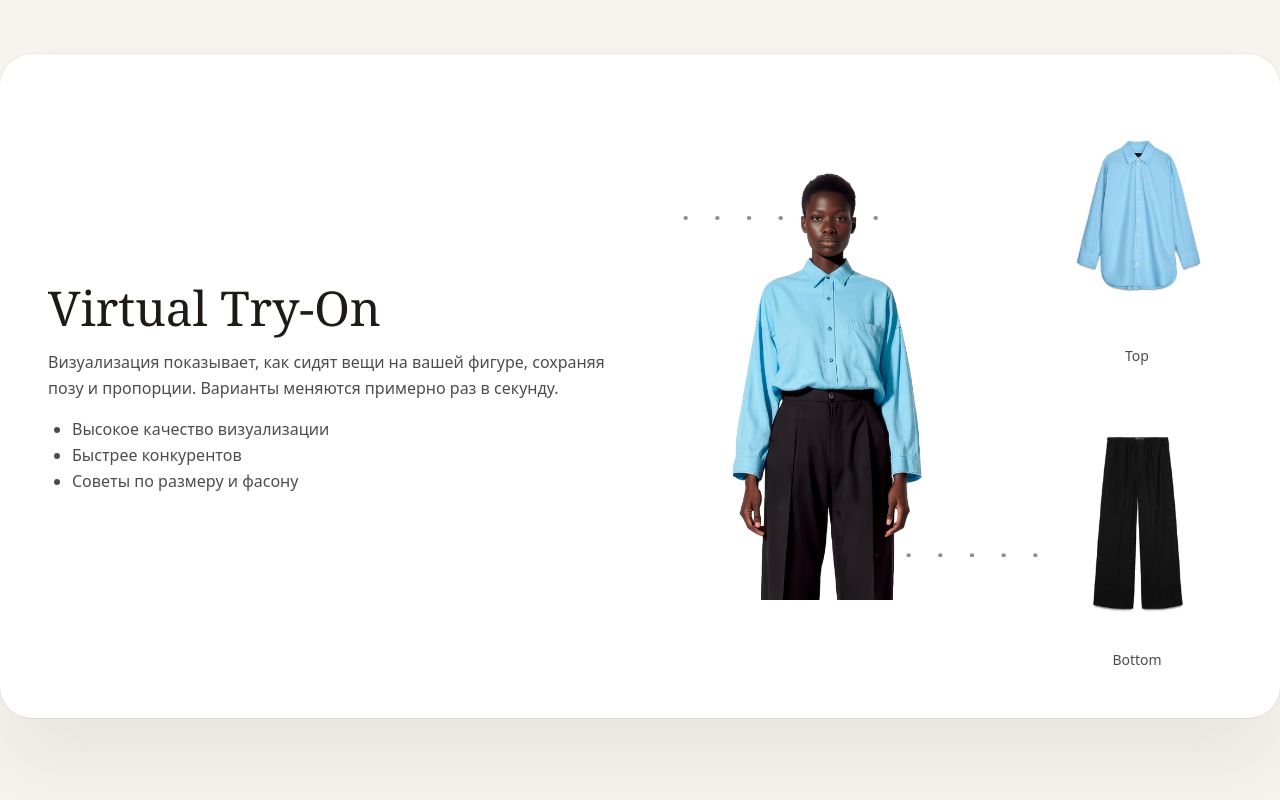
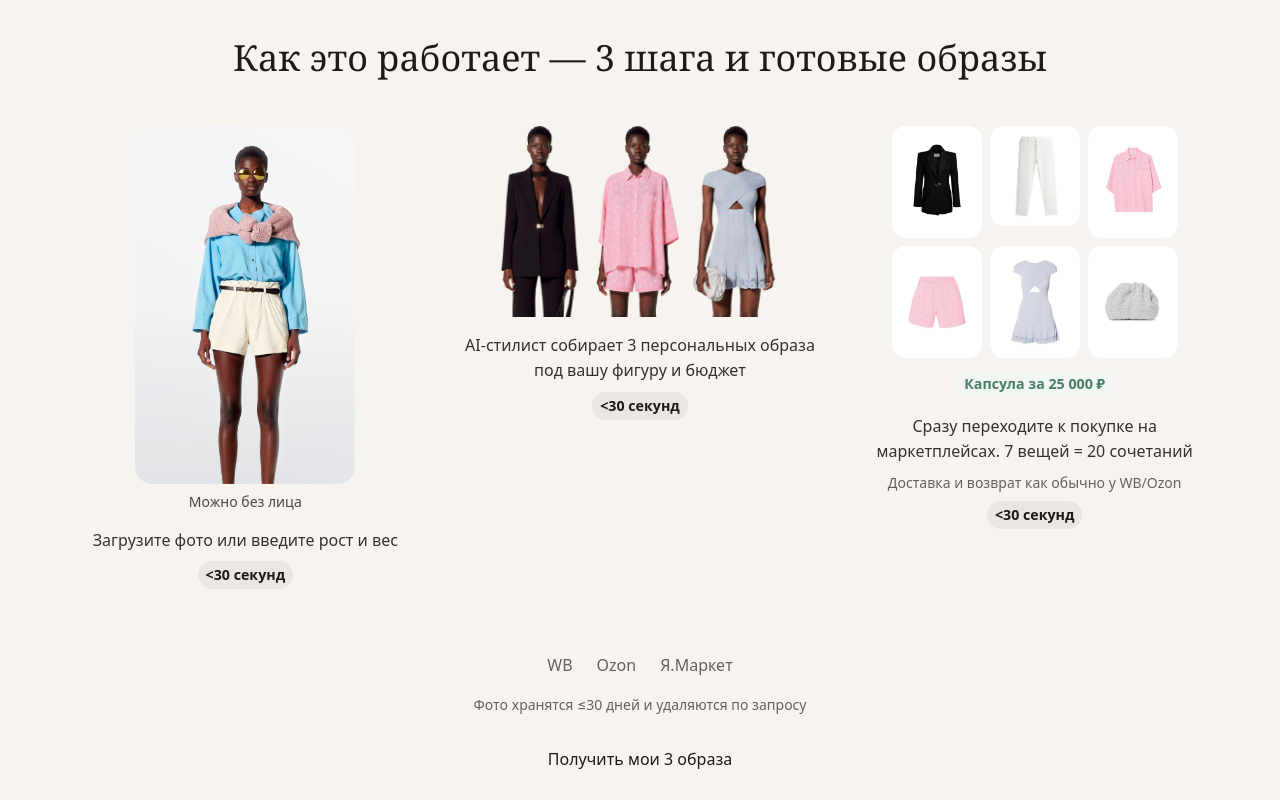
Before and after one commit to IceDarold/ai-stylist-landing, a Next.js app: page / in a window 1280 px wide. Shown: the part 1800-2600 px from the top of the page. Built offline with nearby package versions, Linux system fonts and the light colour scheme.

Commit message:
feat: implement how it works block

```diff
--- a/src/app/page.tsx
+++ b/src/app/page.tsx
@@ -1,6 +1,7 @@
 import { Hero } from "@/components/Hero";
 import { ScrollyCopy } from "@/components/ScrollyCopy";
 import { Benefits } from "@/components/Benefits";
+import { HowItWorks } from "@/components/HowItWorks";
 import { TryOn } from "@/components/TryOn";
 import { FinalCTA } from "@/components/FinalCTA";
 import { Footer } from "@/components/Footer";
@@ -11,6 +12,7 @@ export default function Page() {
       <Hero />
       <ScrollyCopy text="Neo - это стилист на базе искусственного ителлекта, который помогает выбирать одежду проще, увереннее и быстрее на основе ваших персональных параметров и предпочтений." />
       <Benefits />
+      <HowItWorks />
       <TryOn />
       <FinalCTA />
       <Footer />
--- /dev/null
+++ b/src/components/HowItWorks.tsx
@@ -0,0 +1,104 @@
+import Image from "next/image";
+
+export function HowItWorks() {
+  return (
+    <section className="py-24" aria-label="Как это работает">
+      <div className="container text-center">
+        <h2 className="font-serif text-4xl">Как это работает — 3 шага и готовые образы</h2>
+
+        <div className="mt-12 grid gap-8 md:grid-cols-3">
+          {/* Шаг 1 */}
+          <div className="flex flex-col items-center">
+            <figure>
+              <Image
+                src="/person.jpg"
+                alt="Пример фото пользователя"
+                width={220}
+                height={260}
+                className="rounded-lg object-cover"
+              />
+              <figcaption className="mt-2 text-sm text-black/70">Можно без лица</figcaption>
+            </figure>
+            <p className="mt-4 text-black/80">Загрузите фото или введите рост и вес</p>
+            <span className="badge neutral mt-2">&lt;30 секунд</span>
+          </div>
+
+          {/* Шаг 2 */}
+          <div className="flex flex-col items-center">
+            <div className="flex justify-center gap-2">
+              <Image
+                src="/items/person-1.png"
+                alt="Образ 1"
+                width={90}
+                height={120}
+                className="rounded-md object-cover"
+              />
+              <Image
+                src="/items/person-2.png"
+                alt="Образ 2"
+                width={90}
+                height={120}
+                className="rounded-md object-cover"
+              />
+              <Image
+                src="/items/person-3.png"
+                alt="Образ 3"
+                width={90}
+                height={120}
+                className="rounded-md object-cover"
+              />
+            </div>
+            <p className="mt-4 text-black/80">
+              AI-стилист собирает 3 персональных образа под вашу фигуру и бюджет
+            </p>
+            <span className="badge neutral mt-2">&lt;30 секунд</span>
+          </div>
+
+          {/* Шаг 3 */}
+          <div className="flex flex-col items-center">
+            <div className="grid grid-cols-3 gap-2">
+              {[
+                "/items/top-1.jpg",
+                "/items/bottom-1.jpg",
+                "/items/top-2.jpg",
+                "/items/bottom-2.jpg",
+                "/items/top-3.jpg",
+                "/items/bottom-3.jpg",
+              ].map((src) => (
+                <Image
+                  key={src}
+                  src={src}
+                  alt="Товар"
+                  width={90}
+                  height={120}
+                  className="rounded-md object-cover"
+                />
+              ))}
+            </div>
+            <span className="badge brand mt-3">Капсула за 25 000 ₽</span>
+            <p className="mt-4 text-black/80">
+              Сразу переходите к покупке на маркетплейсах. 7 вещей = 20 сочетаний
+            </p>
+            <p className="mt-2 text-sm text-black/60">
+              Доставка и возврат как обычно у WB/Ozon
+            </p>
+            <span className="badge neutral mt-2">&lt;30 секунд</span>
+          </div>
+        </div>
+
+        {/* Слой доверия */}
+        <div className="mt-16 flex flex-col items-center gap-4">
+          <div className="flex items-center gap-6 text-black/60">
+            <span>WB</span>
+            <span>Ozon</span>
+            <span>Я.Маркет</span>
+          </div>
+          <p className="text-sm text-black/60">
+            Фото хранятся ≤30 дней и удаляются по запросу
+          </p>
+          <button className="btn btn-primary mt-4">Получить мои 3 образа</button>
+        </div>
+      </div>
+    </section>
+  );
+}
```
